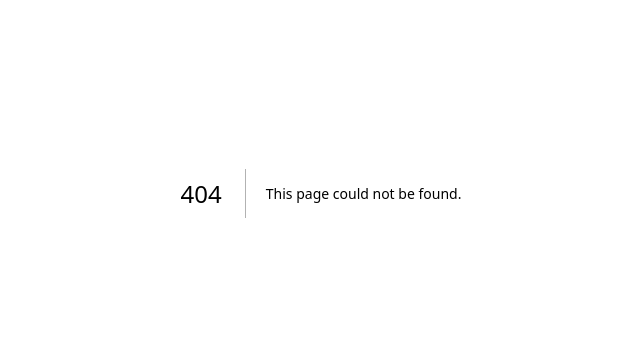
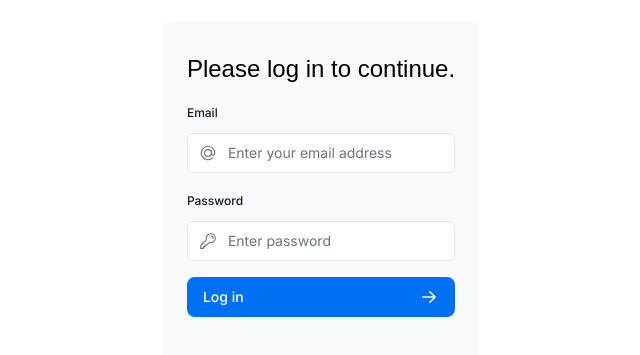
Before and after one commit to melih3011/Nextjs-Dashboard, a Next.js app: page /login in a window 1280 px wide. Before the commit this address had no page. Shown: the part 207-562 px from the top of the page, without its empty margins (319-959 px from the left). Built offline with nearby package versions, Linux system fonts and the light colour scheme; a web font is replaced by a local one.

Commit message:
added login page & create invoice page

```diff
--- /dev/null
+++ b/app/login/page.tsx
@@ -0,0 +1,9 @@
+import LoginForm from '../ui/login-form';
+
+export default function LoginPage() {
+  return (
+    <main className="flex items-center justify-center md:h-screen">
+      <LoginForm />
+    </main>
+  );
+}
```
Also changed, not shown: app/dashboard/invoices/create/page.tsx (added).
